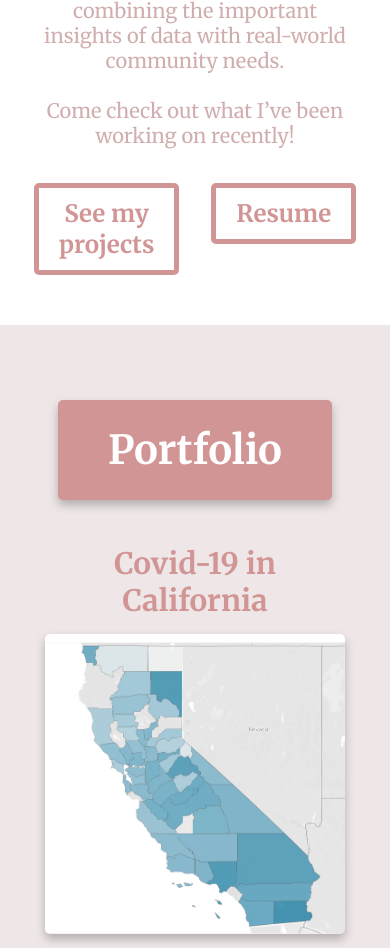
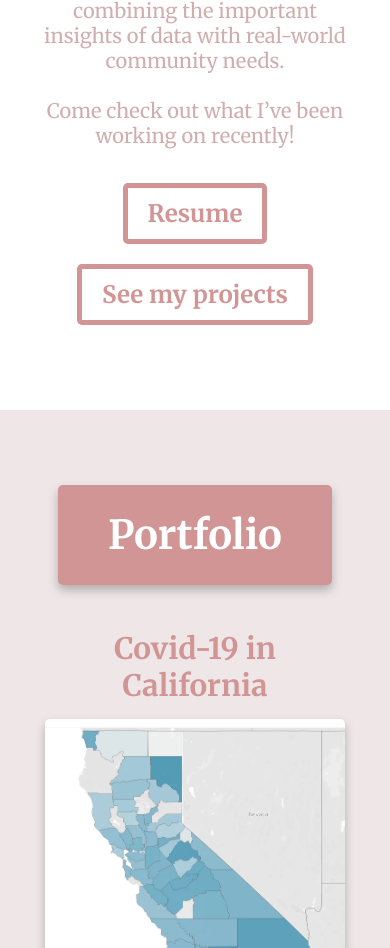
Before and after one commit to valerio-alan/Jane-Casto-Portfolio, a React (Vite) app: page / in a window 390 px wide. Shown: the part 1222-2170 px from the top of the page. Built offline with nearby package versions, Linux system fonts and the light colour scheme.

Commit message:
Fixed mobile intro layout

```diff
--- a/src/index.css
+++ b/src/index.css
@@ -457,10 +457,14 @@ header a {
   }
 
   .intro-buttons {
-    margin: 0 auto;
+    margin: 35px auto;
+    flex-direction: column-reverse;
+    align-items: center;
+    gap: 20px;
   }
 
   .intro-buttons h3 {
+    margin: 0;
     font-size: 1.5rem;
   }
 }
```
